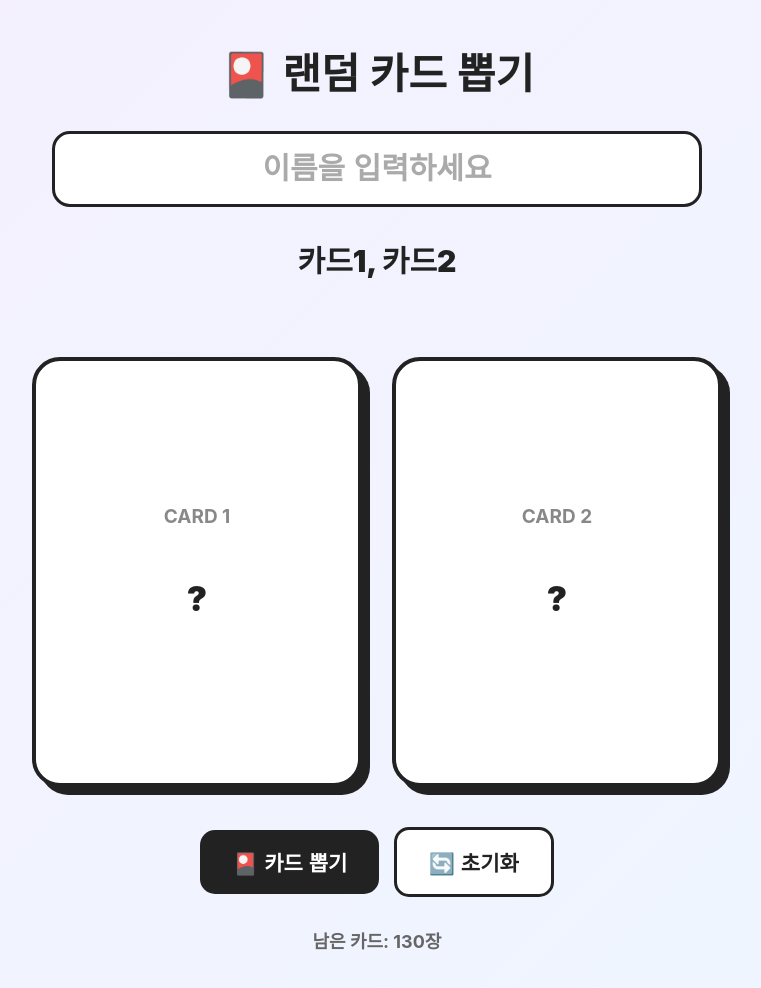
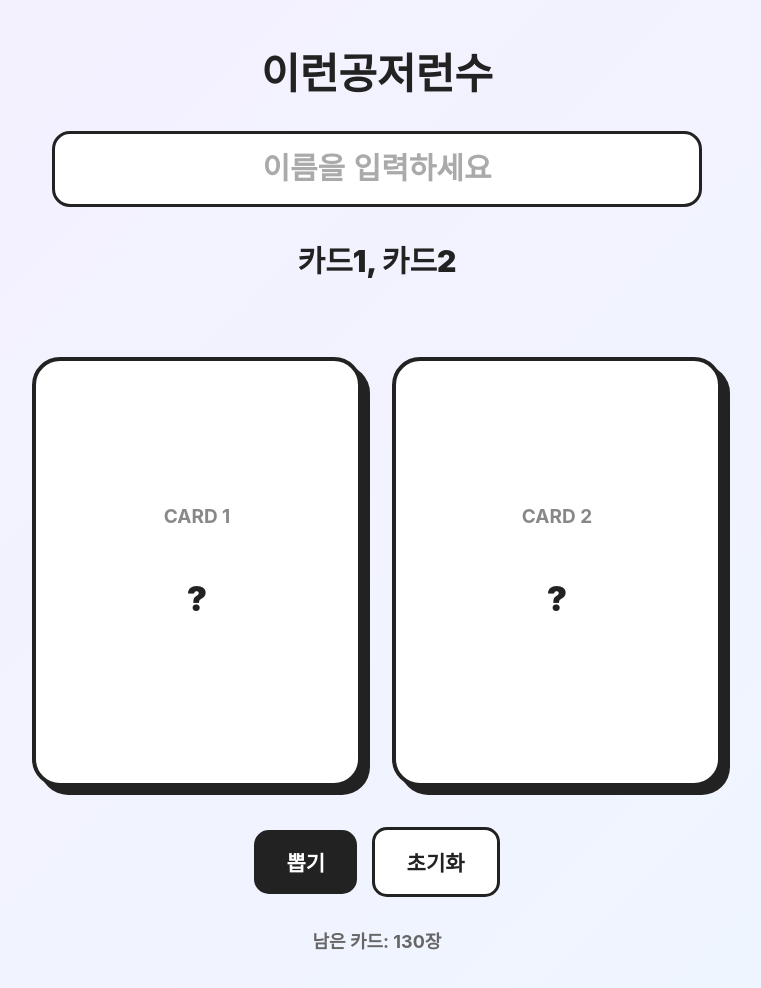
Before and after one commit to fkddml/takiyuma, a plain HTML site: page index.html in a window 1280 px wide. Shown: the whole page, without its empty margins (263-1024 px from the left). Drawn offline with Linux system fonts and the light colour scheme.

Commit message:
Update headings and button text in index.html

```diff
--- a/index.html
+++ b/index.html
@@ -282,7 +282,7 @@ button {
 
 <div class="container">
 
-    <h1>🎴 랜덤 카드 뽑기</h1>
+    <h1>이런공저런수</h1>
 
     <!-- 이름 입력 -->
     <input
@@ -330,14 +330,14 @@ button {
     <button
         id="drawButton"
         onclick="drawCards()">
-        🎴 카드 뽑기
+        뽑기
     </button>
 
 
     <button
         id="resetButton"
         onclick="resetGame()">
-        🔄 초기화
+        초기화
     </button>
 
 
```
